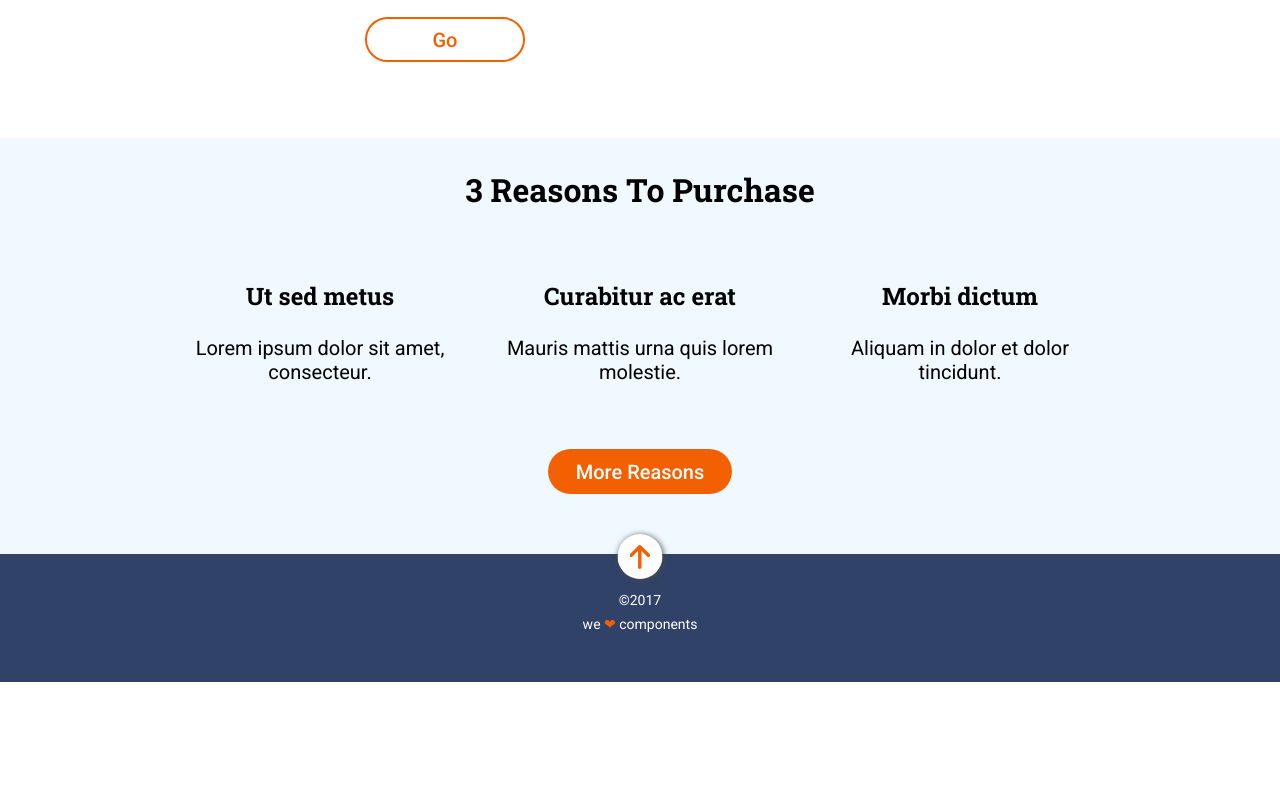
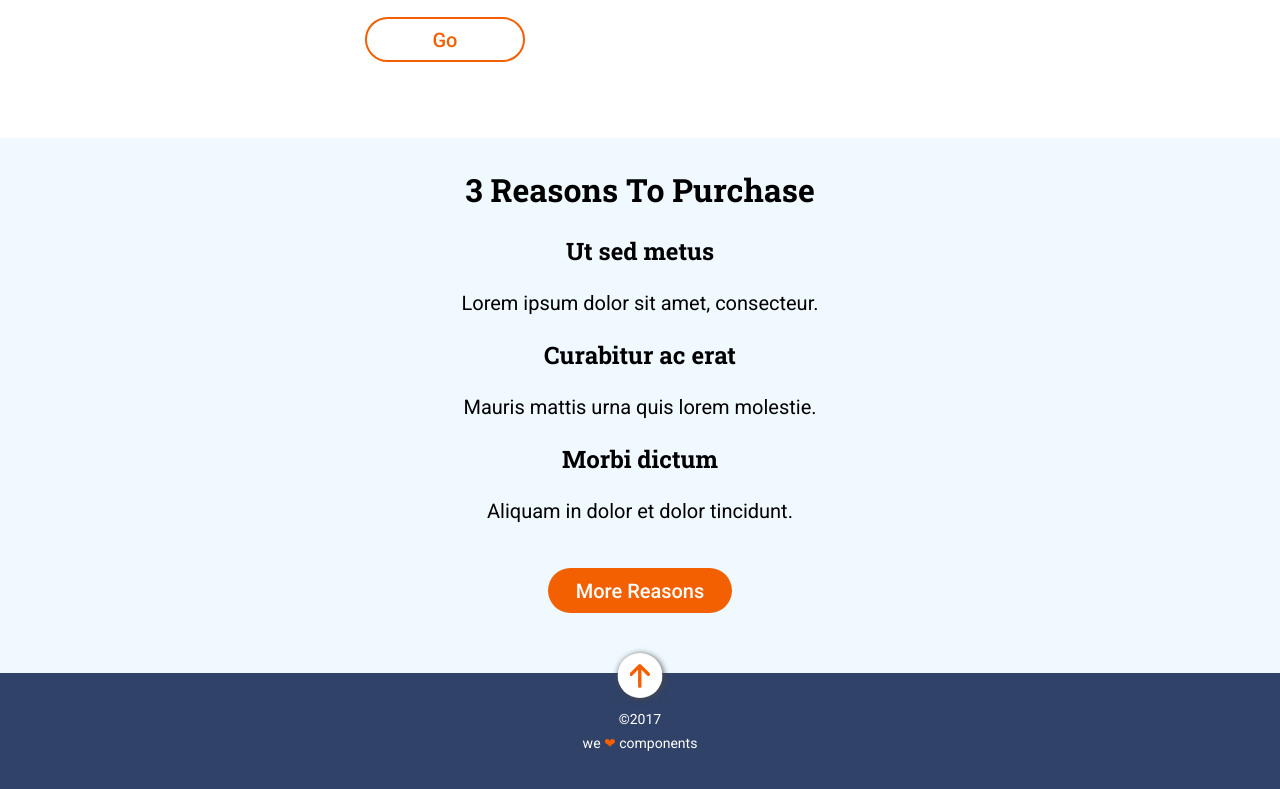
Before and after one commit to albahniuk/e-s1-evaluacion-final-albahniuk, a website: page docs/index.html in a window 1280 px wide. Shown: the part 1065-1854 px from the top of the page. Before the commit the page ends 1747 px from the top, so only its background shows below. Drawn offline with nearby package versions, Linux system fonts and the light colour scheme; files that its build step writes are made by us from their sources.

Commit message:
finish bootstrap

```diff
--- a/_src/assets/scss/components/_sections.scss
+++ b/_src/assets/scss/components/_sections.scss
@@ -46,23 +46,23 @@
     padding-bottom: 60px;
 }
 
-.grid {
-    display: grid;
-    grid-template-columns: 70px 1fr 70px;
-    grid-column-gap: 30px;
-}
+// .grid {
+//     display: grid;
+//     grid-template-columns: 70px 1fr 70px;
+//     grid-column-gap: 30px;
+// }
 
-.item1 {
-    grid-column: 2 / 3;
-}
+// .item1 {
+//     grid-column: 2 / 3;
+// }
 
-.item2 {
-    grid-column: 2 / 3;
-}
+// .item2 {
+//     grid-column: 2 / 3;
+// }
 
-.item3 {
-    grid-column: 2 / 3;
-}
+// .item3 {
+//     grid-column: 2 / 3;
+// }
 
 .reason {
     font-size: 18px;
@@ -124,23 +124,23 @@
         height: 45px;
     }
 
-    .grid {
-        margin: 45px 40px 0 40px;
-        display: grid;
-        grid-template-columns: 1fr 1fr 1fr;
-    }
+    // .grid {
+    //     margin: 45px 40px 0 40px;
+    //     display: grid;
+    //     grid-template-columns: 1fr 1fr 1fr;
+    // }
 
-    .item1 {
-        grid-column: 1 / 2;
-    }
+    // .item1 {
+    //     grid-column: 1 / 2;
+    // }
 
-    .item2 {
-        grid-column: 2 / 3;
-    }
+    // .item2 {
+    //     grid-column: 2 / 3;
+    // }
 
-    .item3 {
-        grid-column: 3 / 4;
-    }
+    // .item3 {
+    //     grid-column: 3 / 4;
+    // }
 
     .reason {
         font-size: 24px;
@@ -179,7 +179,7 @@
         max-width: 1100px;
     }
 
-    .grid {
-        margin: 45px 85px 0 85px;
-    }
+    // .grid {
+    //     margin: 45px 85px 0 85px;
+    // }
 }
```
Also changed, not shown: _src/templates/index.html (+1 -0 lines), _src/templates/partials/_main.html (+10 -6 lines).
